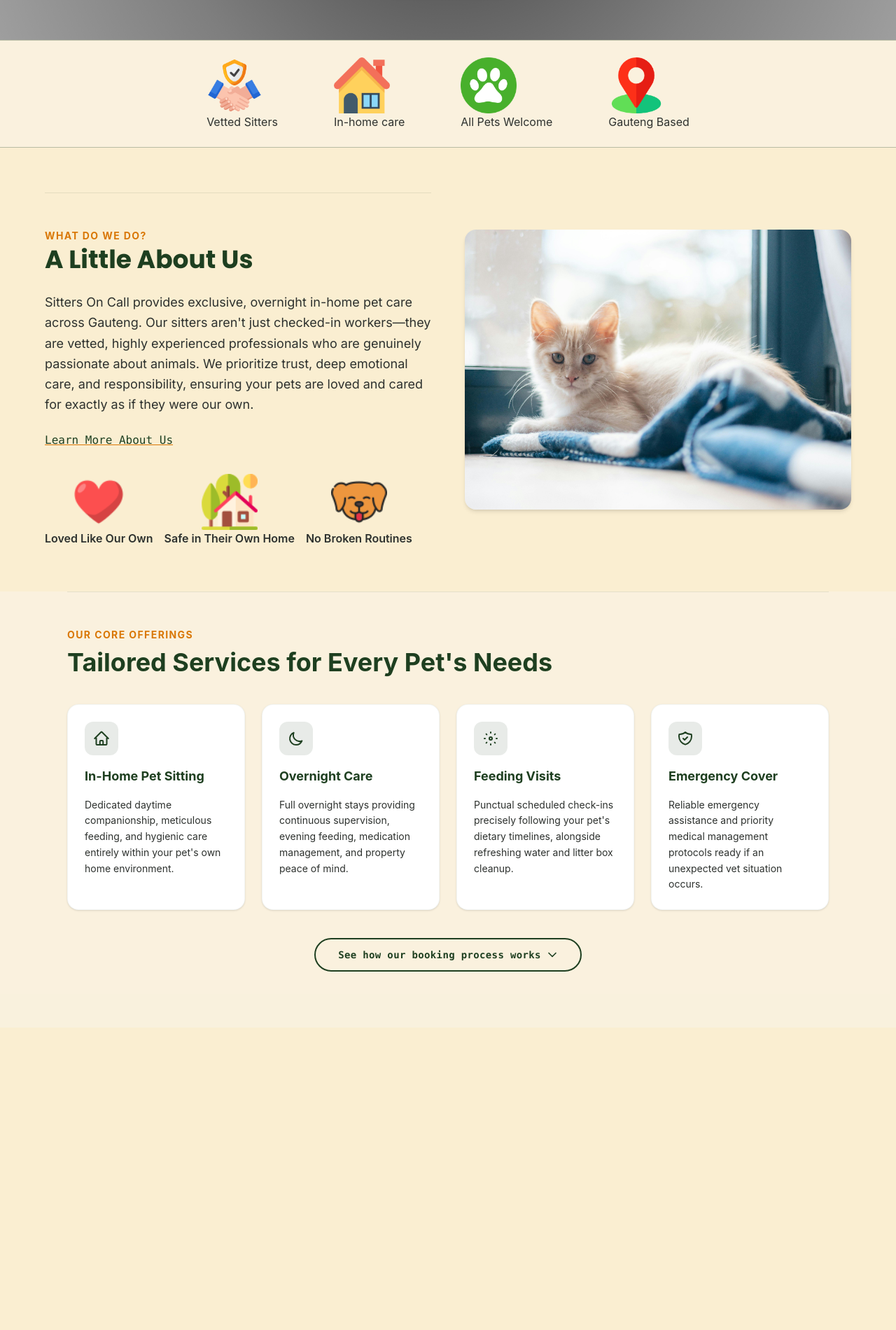
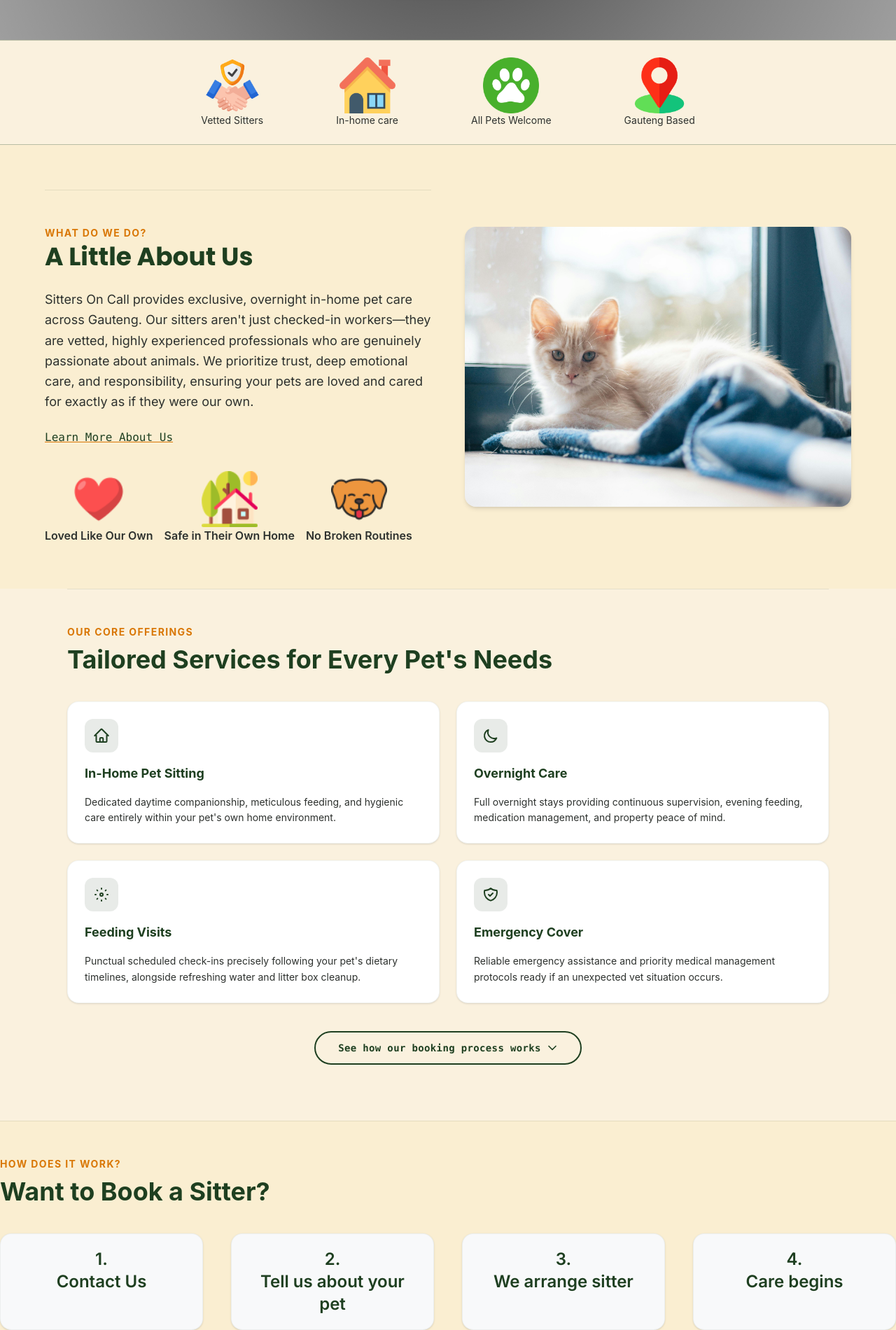
Before and after one commit to AEssa786/SittersOnCall, a website built with Vite: page index.html in a window 1280 px wide. Shown: the part 613-2513 px from the top of the page at 70% size. Before the commit the page ends 2081 px from the top, so only its background shows below. Built offline with nearby package versions, Linux system fonts and the light colour scheme; grey boxes are pictures that could not be loaded.

Commit message:
Completed section 5 of home

```diff
--- a/index.html
+++ b/index.html
@@ -40,22 +40,22 @@
 
     <!-- Trust Bar Section -->
     <section class="border-y border-primary/30 py-6 bg-off-white/30 items-center w-full text-center">
-        <div class="mx-auto flex flex-row w-fit">
-          <div class="mr-20">
-            <img src="/assets/trust.png" class="h-20">
-            <p>Vetted Sitters</p>
+        <div class="mx-auto flex flex-row w-full md:w-fit gap-6">
+          <div class="md:mr-20">
+            <img src="/assets/trust.png" class=" h-10 mx-auto md:h-20">
+            <p class="text-sm">Vetted Sitters</p>
           </div>
-          <div class="mr-20">
-            <img src="/assets/house.png" class="h-20">
-            <p>In-home care</p>
+          <div class="md:mr-20">
+            <img src="/assets/house.png" class="h-10 mx-auto md:h-20">
+            <p class="text-sm">In-home care</p>
           </div>
-          <div class="mr-20">
-            <img src="/assets/dog.png" class="h-20">
-            <p>All Pets Welcome</p>
+          <div class="md:mr-20">
+            <img src="/assets/dog.png" class="h-10 mx-auto md:h-20">
+            <p class="text-sm">All Pets Welcome</p>
           </div>
           <div>
-            <img src="/assets/location.png" class="h-20">
-            <p>Gauteng Based</p>
+            <img src="/assets/location.png" class="h-10 mx-auto md:h-20">
+            <p class="text-sm">Gauteng Based</p>
           </div>
         </div>
 
@@ -115,8 +115,9 @@
           </h2>
         </div>
 
-        <div class="grid grid-cols-1 sm:grid-cols-2 lg:grid-cols-4 gap-6 w-full">
+        <div class="grid grid-cols-1 sm:grid-cols-2 gap-6 w-full">
 
+          <!-- In-home Pet Sitting Card -->
           <div class="bg-white p-6 rounded-2xl shadow-sm border border-primary/5 flex flex-col items-start gap-4 hover:shadow-md transition-all">
 
             <div class="p-3 bg-primary/10 text-primary rounded-xl flex items-center justify-center w-12 h-12">
@@ -132,6 +133,7 @@
             </p>
           </div>
 
+          <!-- Overnight care Card -->
           <div class="bg-white p-6 rounded-2xl shadow-sm border border-primary/5 flex flex-col items-start gap-4 hover:shadow-md transition-all">
 
             <div class="p-3 bg-primary/10 text-primary rounded-xl">
@@ -144,6 +146,7 @@
             </p>
           </div>
 
+          <!-- Feeding Visits Card -->
           <div class="bg-white p-6 rounded-2xl shadow-sm border border-primary/5 flex flex-col items-start gap-4 hover:shadow-md transition-all">
 
             <div class="p-3 bg-primary/10 text-primary rounded-xl">
@@ -156,6 +159,7 @@
             </p>
           </div>
 
+          <!-- Emergency Cover Card -->
           <div class="bg-white p-6 rounded-2xl shadow-sm border border-primary/5 flex flex-col items-start gap-4 hover:shadow-md transition-all">
 
             <div class="p-3 bg-primary/10 text-primary rounded-xl">
@@ -181,6 +185,49 @@
       </div>
     </section>
 
+    <section id="how-it-works">
+      <div class="max-w-7xl mx-auto flex flex-col gap-10">
+
+        <div class="w-full text-center md:text-left border-t border-primary/10 pt-12">
+          <span class="text-accent font-inter font-bold text-xs md:text-sm tracking-widest uppercase">How Does it Work?</span>
+          <h2 class="text-primary font-montserrat font-bold text-2xl sm:text-3xl md:text-4xl mt-2">
+            Want to Book a Sitter?
+          </h2>
+        </div>
+
+        <div class="flex flex-col md:flex-row gap-10">
+          <div class="bg-off-white md:mx-0 mx-auto w-70 md:w-80 px-10 py-5 rounded-2xl shadow-sm border border-primary/5 hover:shadow-md transition-all">
+            <h3 class="font-body text-primary font-semibold text-2xl text-center flex flex-col">
+              <span class="mx-auto">1.</span>
+              Contact Us
+            </h3>
+          </div>
+
+          <div class="bg-off-white md:mx-0 mx-auto w-70 md:w-80 px-10 py-5 rounded-2xl shadow-sm border border-primary/5 hover:shadow-md transition-all">
+            <h3 class="font-body text-primary font-semibold text-center text-2xl flex flex-col">
+              <span class="mx-auto">2.</span>
+              Tell us about your pet
+            </h3>
+          </div>
+
+          <div class="bg-off-white md:mx-0 mx-auto w-70 md:w-80 px-10 py-5 rounded-2xl shadow-sm border border-primary/5 hover:shadow-md transition-all">
+            <h3 class="font-body text-primary font-semibold text-2xl text-center flex flex-col">
+              <span class="mx-auto">3.</span>
+              We arrange sitter
+            </h3>
+          </div>
+
+          <div class="bg-off-white md:mx-0 mx-auto w-70 md:w-80 px-10 py-5 rounded-2xl shadow-sm border border-primary/5 hover:shadow-md transition-all">
+            <h3 class="font-body text-primary text-center font-semibold text-2xl flex flex-col">
+              <span class="mx-auto">4.</span>
+              Care begins
+            </h3>
+          </div>
+        </div>
+
+      </div>
+    </section>
+
   </body>
 
 </html>
--- a/nav.html
+++ b/nav.html
@@ -3,14 +3,14 @@
             <div class="logo z-50 ">
                 <a href="#header" class="no-underline transition-colors duration-200">
                     <img
-    src="/assets/logo soc.png"
-    class="h-30 w-auto object-contain drop-shadow-[0_0_6px_rgba(255,255,255,0.4)]"
-    alt="Sitters On Call">
+                        src="/assets/logo soc.png"
+                        class="h-30 w-auto object-contain drop-shadow-[0_0_6px_rgba(255,255,255,0.4)]"
+                        alt="Sitters On Call">
                 </a>
             </div>
 
             <input type="checkbox" id="menu-toggle" class="hidden peer">
-            <label for="menu-toggle" class="z-50 cursor-pointer text-off-white text-2xl md:hidden p-2 selection:bg-transparent">
+            <label for="menu-toggle" class="z-50 cursor-pointer text-accent text-2xl md:hidden p-2 selection:bg-transparent">
                 <i class="fa-solid fa-bars peer-checked:hidden inline-block id-menu-open"></i>
             </label>
 
```
